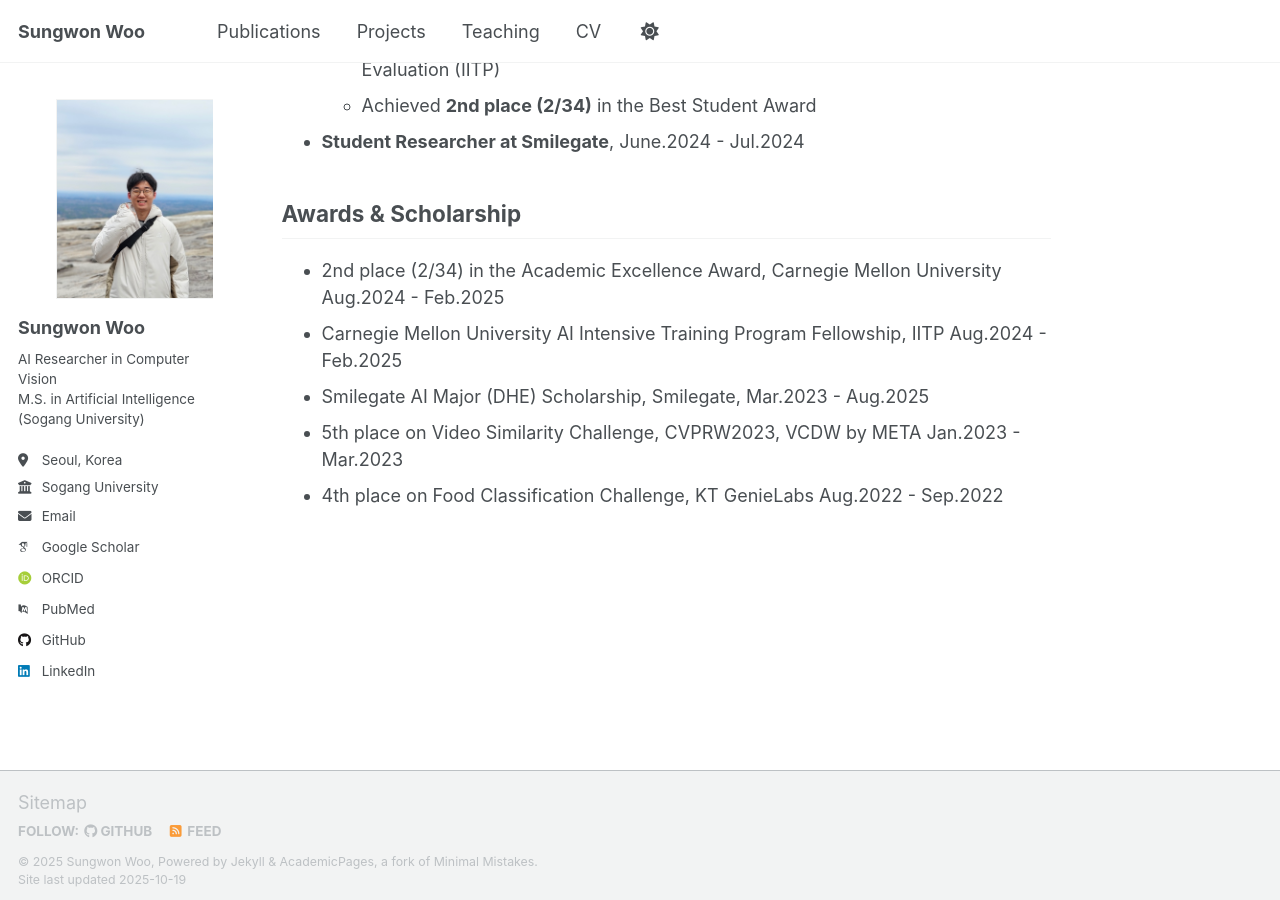
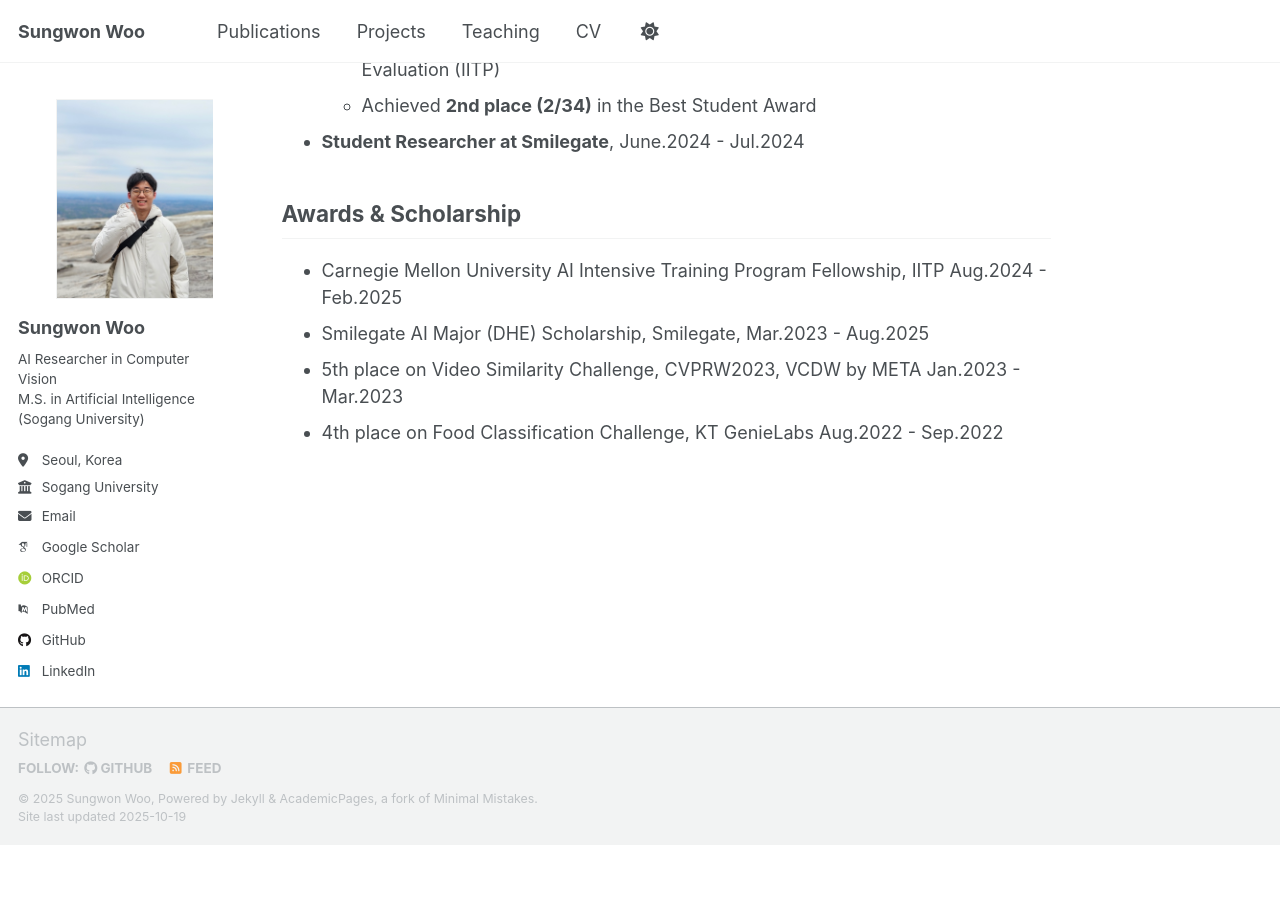
Before and after one commit to sungwon-woo/sungwon-woo.github.io, a Jekyll site: the page built from _pages/about.md, in a window 1280 px wide and 900 px high, scrolled down 2661 px. Built offline with Jekyll 4.4.1, drawn with Linux system fonts in a browser that asks for light colours; some web fonts are replaced; a script that is not in the unit is left out; after the commit the page ends 3506 px from its top, so only the background shows below that.

Commit message:
edit main page

```diff
--- a/_pages/about.md
+++ b/_pages/about.md
@@ -173,7 +173,6 @@ Juntae Kim\*, **Sungwon Woo***, Jongho Nang+ **(*co-first author)**
 - **Student Researcher at Smilegate**, June.2024 - Jul.2024
 
 ## Awards & Scholarship
-  - 2nd place (2/34) in the Academic Excellence Award, Carnegie Mellon University Aug.2024 - Feb.2025
   - Carnegie Mellon University AI Intensive Training Program Fellowship, IITP Aug.2024 - Feb.2025
   - Smilegate AI Major (DHE) Scholarship, Smilegate, Mar.2023 - Aug.2025
   - 5th place on Video Similarity Challenge, CVPRW2023, VCDW by META Jan.2023 - Mar.2023
```
